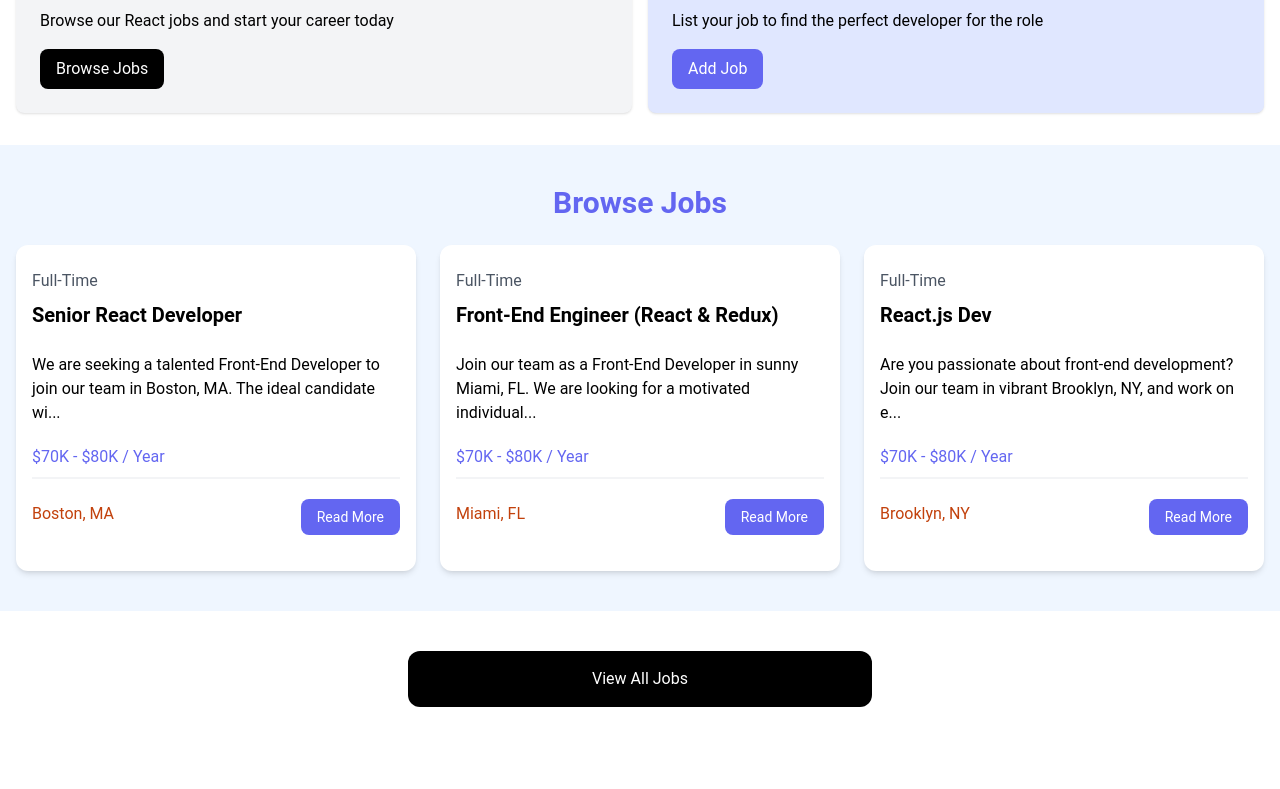
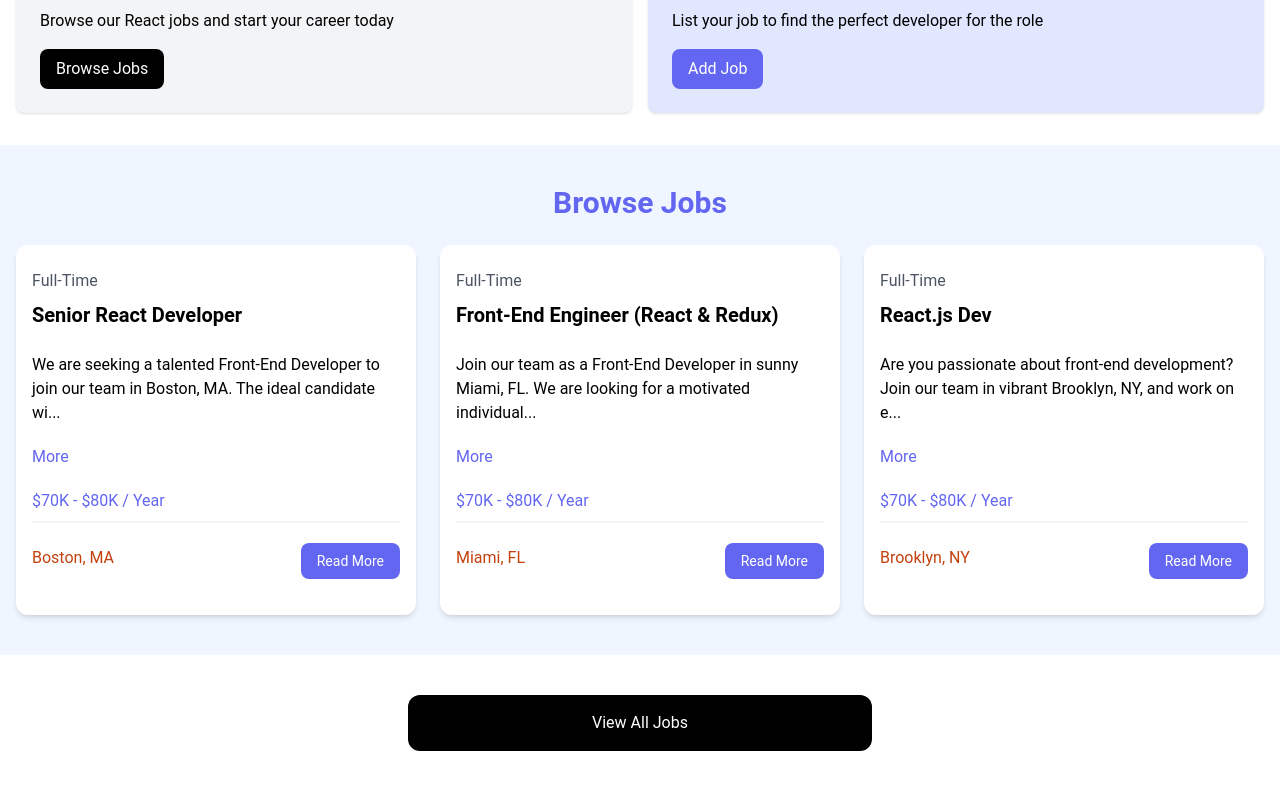
Before and after one commit to princeiik/react-jobs, a React (Vite) app: page / in a window 1280 px wide. Shown: the part 464-1253 px from the top of the page. Before the commit the page ends 1211 px from the top, so only its background shows below. Built offline with nearby package versions, Linux system fonts and the light colour scheme.

Commit message:
create a button that allows to show full job description

```diff
--- a/src/components/JobListing.jsx
+++ b/src/components/JobListing.jsx
@@ -17,10 +17,17 @@
             <div className="text-gray-600 my-2">{job.type}</div>
             <h3 className="text-xl font-bold">{job.title}</h3>
           </div>
+
           <div className="mb-5">
            {description}
           </div>
+
+          <button className='text-indigo-500 mb-5 hover:text-indigo-600'>
+            {showFullDescription ? 'Less' : 'More'}
+          </button>
+
           <h3 className="text-indigo-500 mb-2">{job.salary} / Year</h3>
+
           <div className="border border-gray-100 mb-5"></div>
           <div className="flex flex-col lg:flex-row justify-between mb-4">
             <div className="text-orange-700 mb-3">
```
